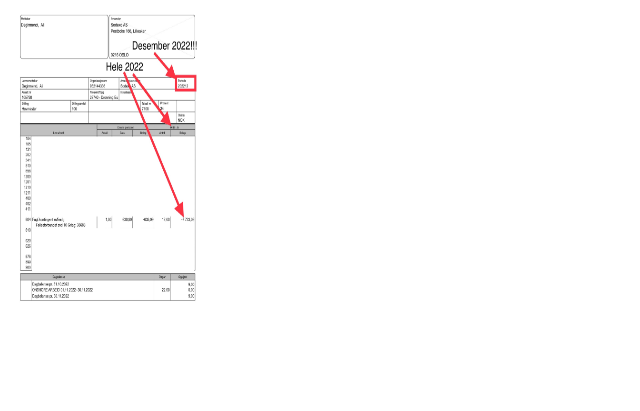
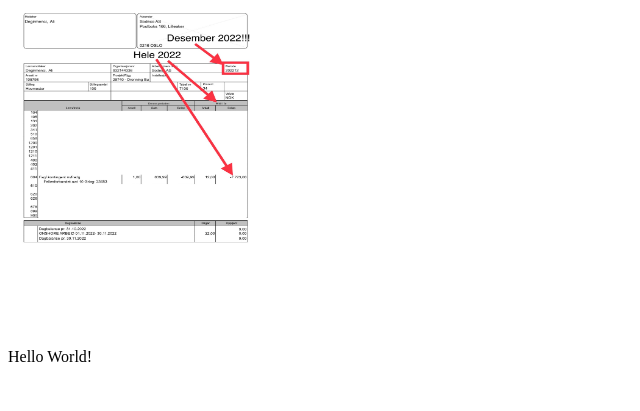
Before and after one commit to AliDeGir/deepDive, a plain HTML site: page index.html in a window 1280 px wide. Shown: the whole page, without its empty margins (0-640 px from the left). Drawn offline with nearby package versions, Linux system fonts and the light colour scheme.

Commit message:
testing script

```diff
--- /dev/null
+++ b/app.js
@@ -0,0 +1,9 @@
+$(document).ready(function () {
+    var small={width: "20vw",height: "40vh"};
+    var large={width: "40vw",height: "80vh"};
+    var count=1;
+    $("#imgtab").css(small).on('click',function () {
+        $(this).animate((count==1)?large:small);
+        count = 1-count;
+    });
+});
--- a/index.html
+++ b/index.html
@@ -9,16 +9,7 @@
 </head>
 <body>
     <img id="imgtab" class="small" src="Slipp.JPG" alt="">
-    <script>
-        $(document).ready(function () {
-        var small={width: "200px",height: "400px"};
-        var large={width: "400px",height: "800px"};
-        var count=1;
-        $("#imgtab").css(small).on('click',function () {
-            $(this).animate((count==1)?large:small);
-            count = 1-count;
-        });
-    });
-    </script>
+    <p>Hello World!</p>
+    <script src="app.js"></script>
 </body>
 </html>
```
